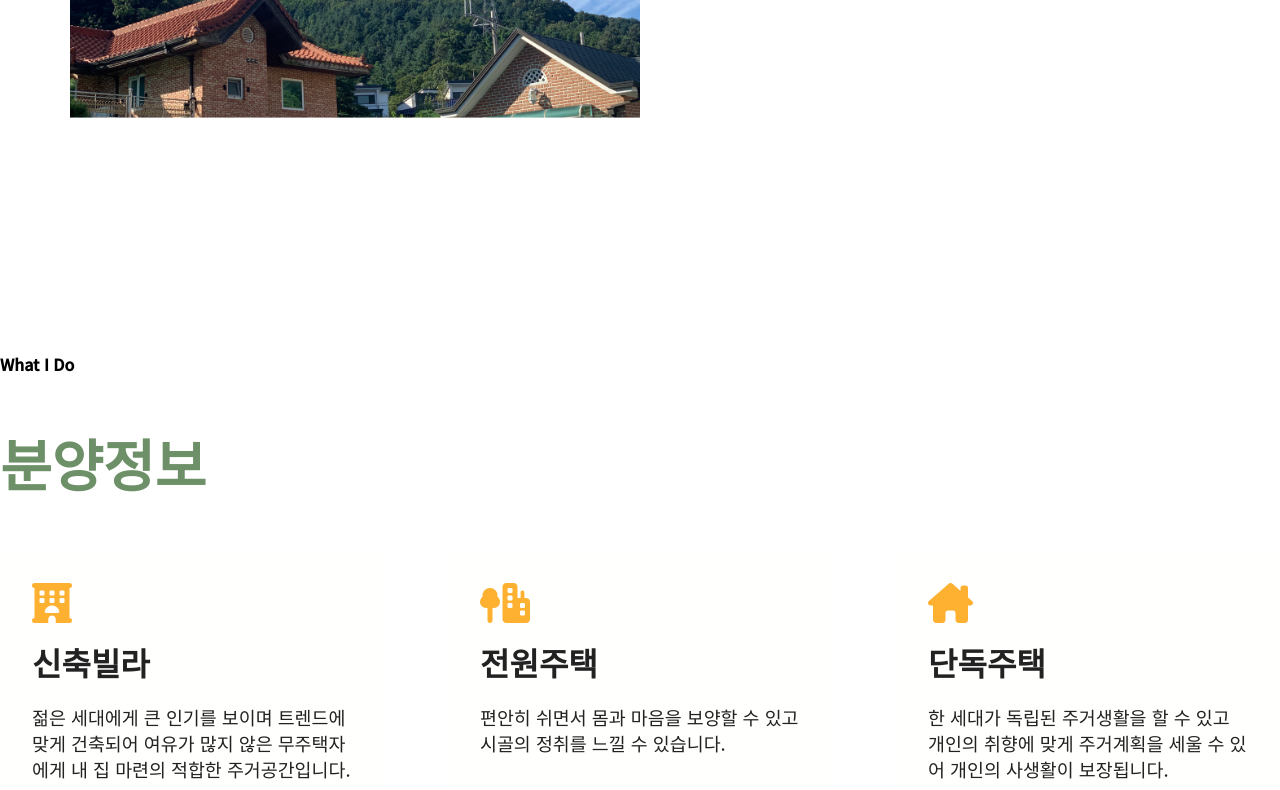
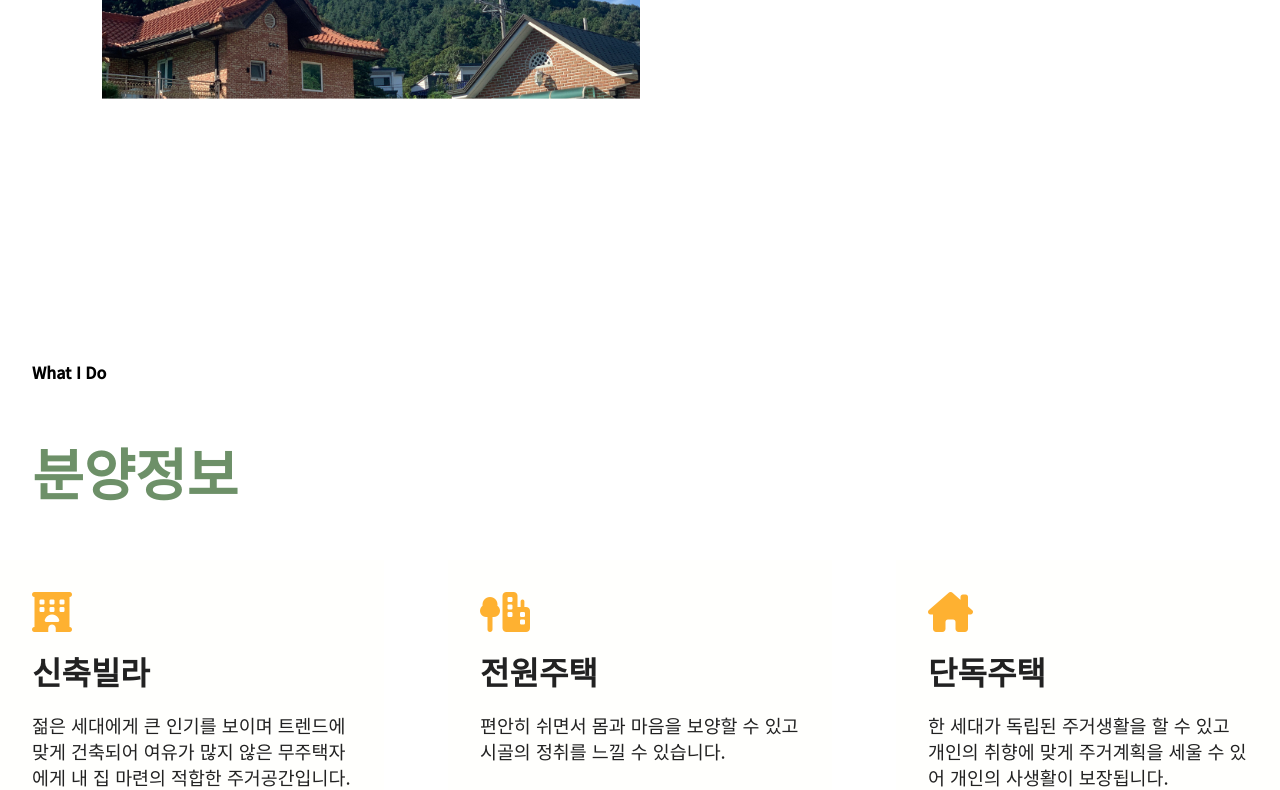
Before and after one commit to sozzii/onthedream, a plain HTML site: page index.html in a window 1280 px wide. Shown: the part 1293-2083 px from the top of the page. Drawn offline with Linux system fonts and the light colour scheme.

Commit message:
Update index.css

```diff
--- a/css/index.css
+++ b/css/index.css
@@ -91,7 +91,7 @@ section{
 }
 
 section .title{
-    margin-bottom: 3rem;
+    margin: 3rem 2rem;
 }
 
 section .title h2{
```
